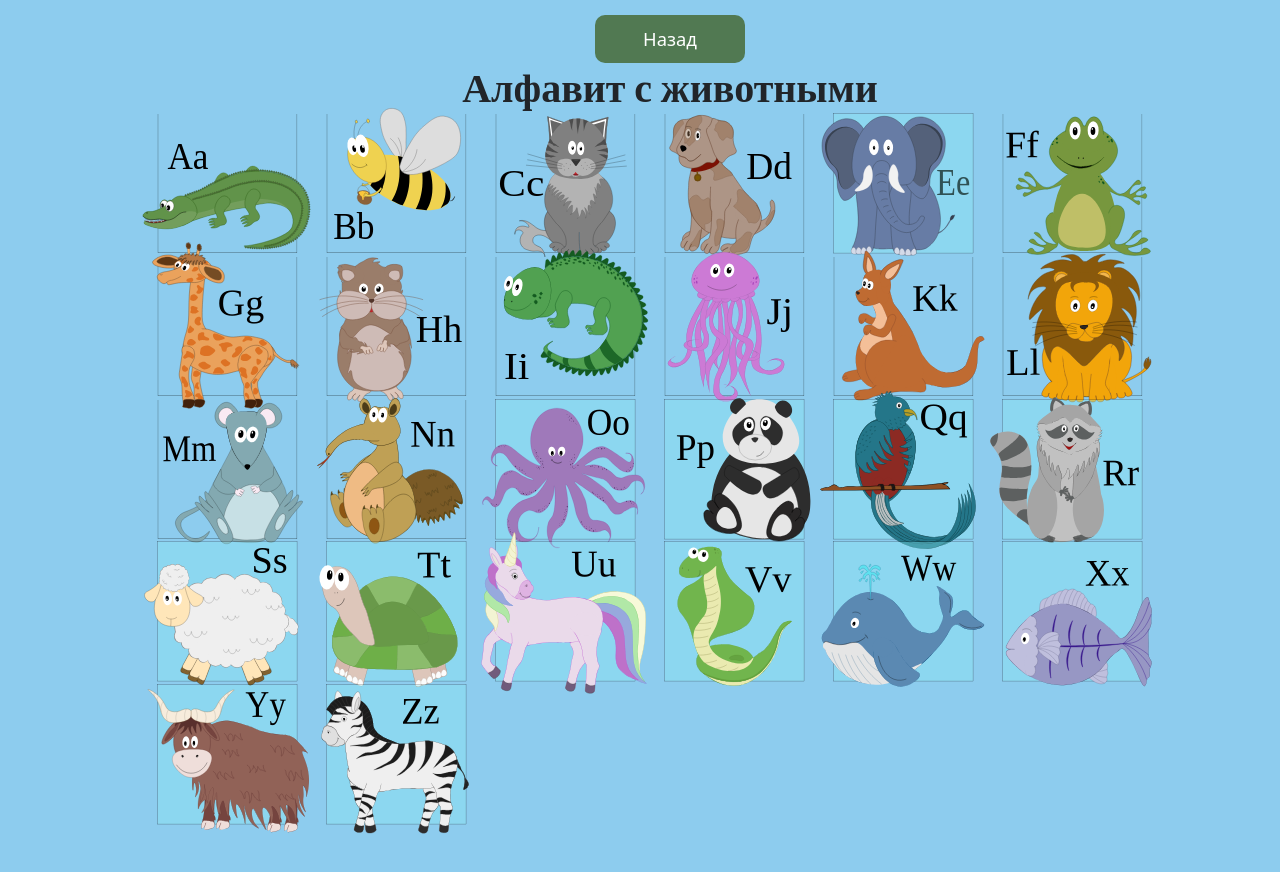
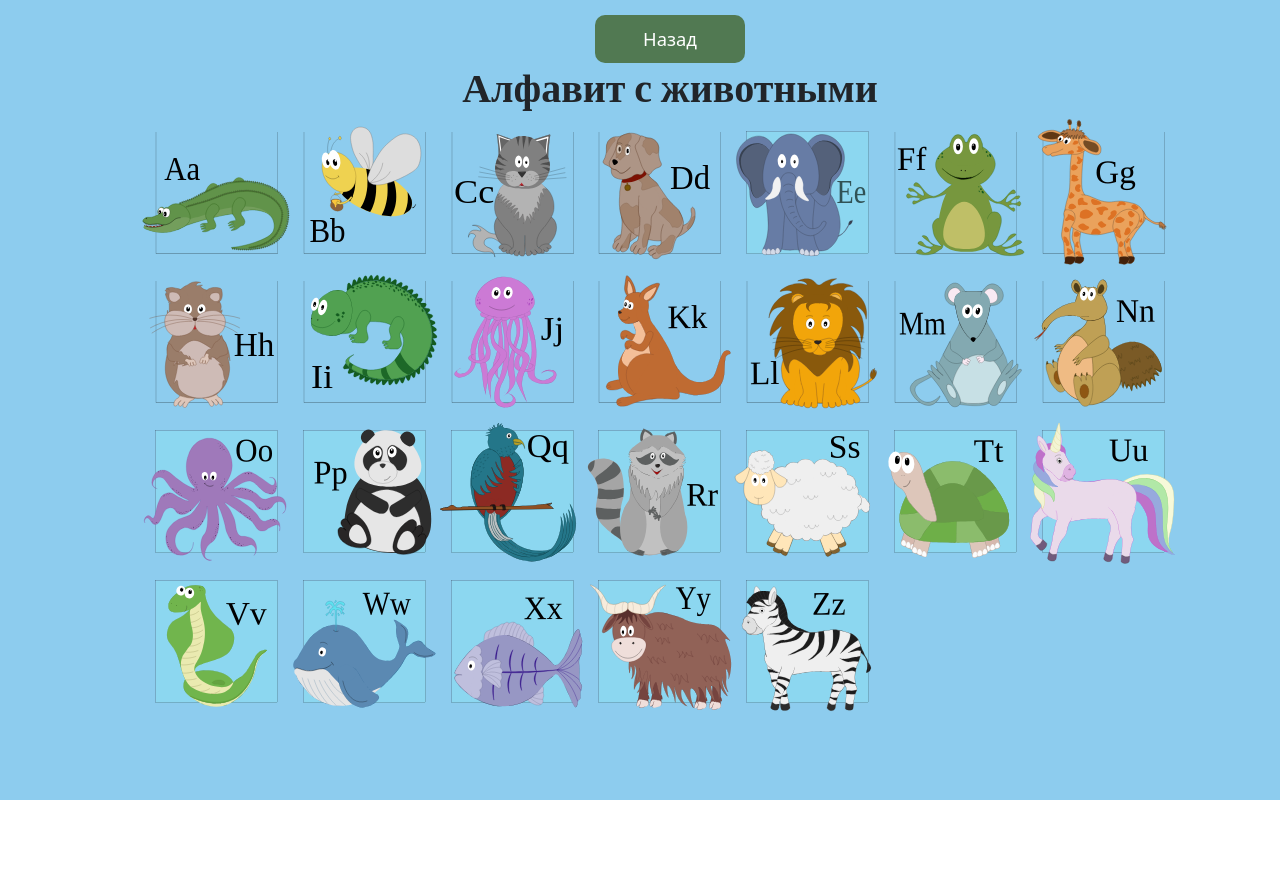
Before and after one commit to AnigalHub/DrawnSVGWithAnimation, a Vue app: page /alphabet in a window 1280 px wide. Shown: the top 872 px of the page. After the commit the page ends 800 px from the top, so only its background shows below. Built offline with nearby package versions, Linux system fonts and the light colour scheme; a web font is replaced by a local one.

Commit message:
изменена размерность flex-контейнера

```diff
--- a/src/components/alphabet.vue
+++ b/src/components/alphabet.vue
@@ -29,11 +29,11 @@
         padding-bottom: 35px;
     }
     svg{
-        margin-top: -83px !important;
+        margin-top: -63px !important;
     }
     .flex-container > div {
-        width: 16%;
-        margin-bottom:12px;
+        width: 14%;
+        margin-bottom:20px;
         margin-top: 45px;
     }
     @media screen and (min-width: 500px) and (max-width: 768px) {
```
